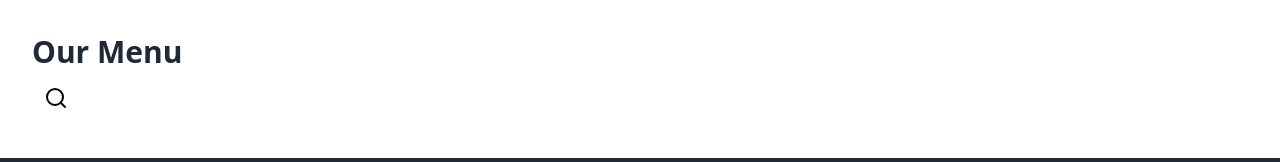
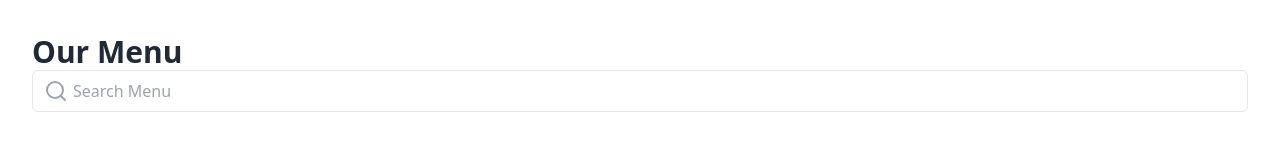
Before and after one commit to JakhmolaShikhar/Little-Lemon, a React (Vite) app: page /about in a window 1280 px wide. Shown: the part 554-716 px from the top of the page. Built offline with nearby package versions, Linux system fonts and the light colour scheme.

Commit message:
added searchquery and a filter method for searching menu

```diff
--- a/src/components/Menu.jsx
+++ b/src/components/Menu.jsx
@@ -5,6 +5,7 @@ import { Search } from 'lucide-react'
 const Menu = () => {
 	const [availableTimes, setAvailableTimes] = useState('');
 	const [activeCategory, setActiveCategory] = useState('all');
+	const [searchquery, setSearchQuery] = useState('');
 
 	const categories = [
 		{id: 'all', name: 'ALL'},
@@ -48,14 +49,27 @@ const Menu = () => {
 		},
 	]
 
+	const filteredItems = menuItems.filter(item => {
+		const matchCategory = activeCategory === 'all' || item.category === activeCategory;
+		const matchSearch = item.name.toLowerCase().includes(searchquery.toLowerCase()) ||
+												item.description.toLowerCase().includes(searchquery.toLowerCase());
+		return matchCategory && matchSearch;
+	})
 
   return (
     <div className='max-w-7xl mx-auto px-4 sm:px-6 lg:px-8 py-12'>
 		<h2 className='text-gray-800 text-3xl font-bold'>Our Menu</h2>
 
-		<div className='mb-2 p-4 relative'>
-			<Search className='absolute left-3 ' />
-
+		<div className='mb-8 space-y-4'>
+			<div className=' relative'>
+				<Search className='absolute left-3 top-1/2 text-gray-400 transform -translate-y-1/2' />
+				<input
+				type='text'
+				value=''
+				placeholder='Search Menu'
+				className='w-full pl-10 pr-4 py-2 border rounded-md'
+				/>
+			</div>
 		</div>
 	</div>
   )
```
